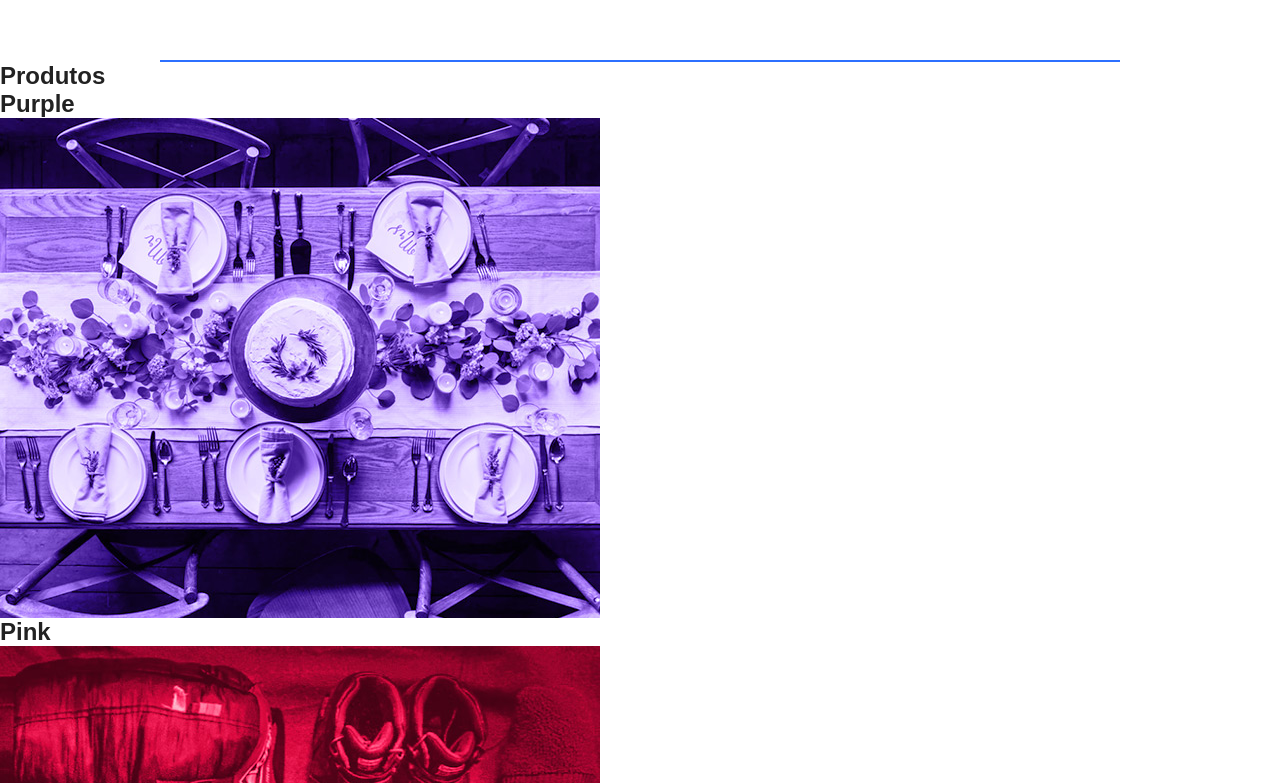
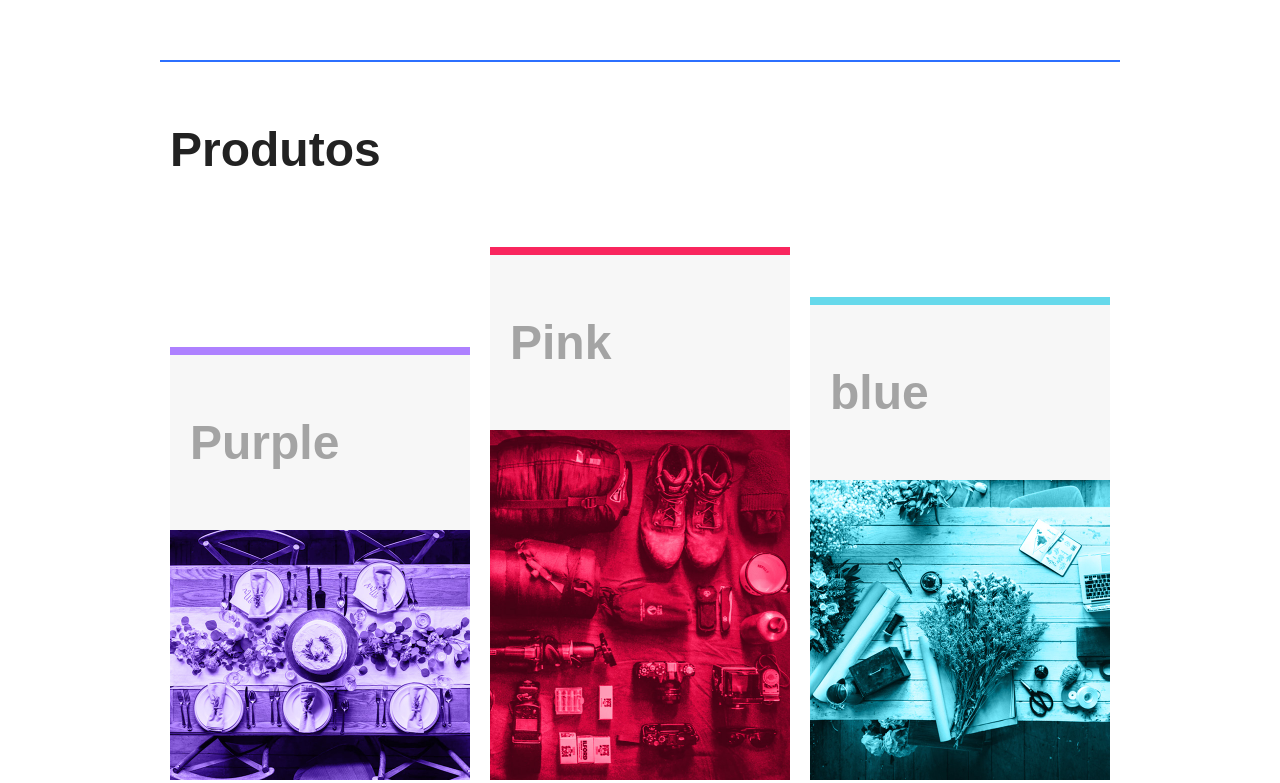
Before and after one commit to Gabelucet/Flexblog, a plain HTML site: page index.html in a window 1280 px wide. Shown: the part 938-1721 px from the top of the page. Drawn offline with Linux system fonts and the light colour scheme; a web font is replaced by a local one.

Commit message:
CSS produtos
Foi feita a alteração dos produtos

```diff
--- a/css/style.css
+++ b/css/style.css
@@ -102,3 +102,43 @@ padding-top: 10px;
     flex: 1 1 160px;
     margin: 0 10px;
 }
+
+/*Produtos*/
+.produtos{
+    max-width: 960px;
+    margin: 60px auto;
+}
+
+.produtos h1{
+    font-size: 3em;
+    margin: 0 10px 60px 10px;
+}
+
+.produtos-container{
+    display: flex;
+    flex-wrap: wrap;
+    align-items:flex-end;
+}
+
+.produtos-itens{
+    flex: 1 1 175px;
+    margin: 10px;
+}
+
+.produtos-itens h2{
+    font-size: 3em;
+    color: #a4a4a4;
+    background: #f7f7f7;
+    padding: 60px 20px;
+}
+.purple{
+    border-top: 8px solid #ae81ff;
+}
+
+.pink{
+    border-top: 8px solid #f9265e;
+}
+
+.blue{
+    border-top: 8px solid #66d9eb;
+}
```
